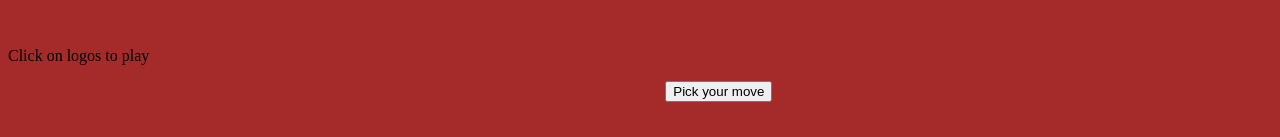
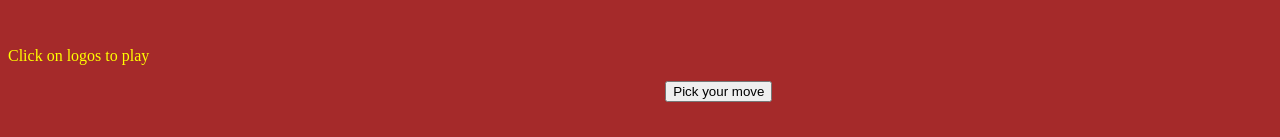
Before and after one commit to Pranav98coder/Rock-Paper-and-Scissors, a plain HTML site: page index.html in a window 1280 px wide. Shown: the part 415-552 px from the top of the page. Drawn offline with Linux system fonts and the light colour scheme.

Commit message:
Update style.css

```diff
--- a/style.css
+++ b/style.css
@@ -87,3 +87,6 @@ body{
     text-align: center;
 
 }
+#ins{
+   text-align:centre;
+   color:yellow;
```
